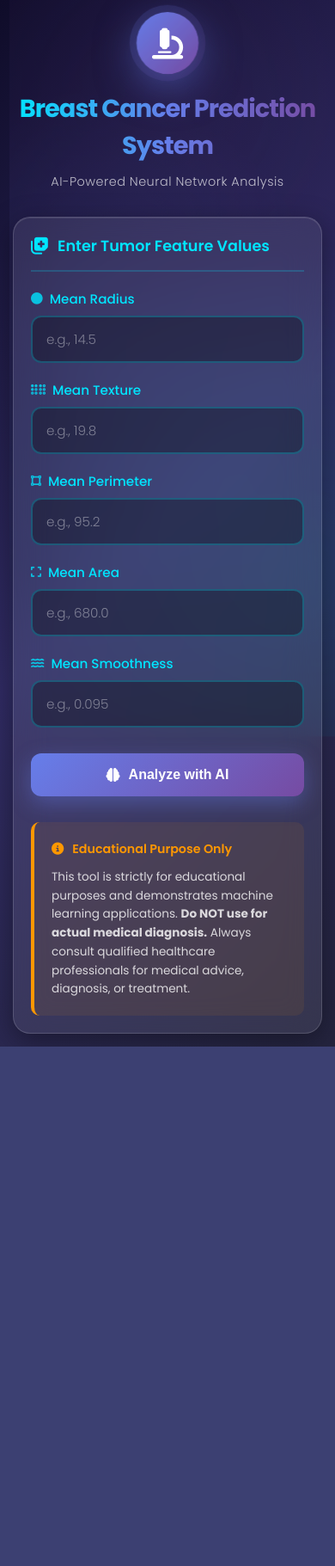
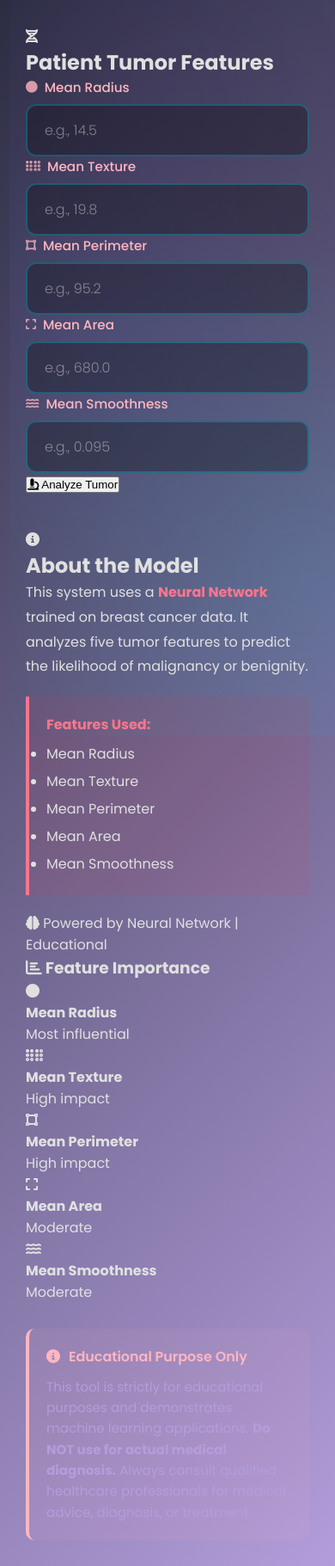
Before and after one commit to Ayinachiso/Breast-Cancer-Prediction-System-Project, a Flask app: page / in a window 390 px wide. Shown: the whole page at 86% size. Before the commit the page ends 1217 px from the top, so only its background shows below. Run offline with Flask 3, Linux system fonts and the light colour scheme; parts of the project's set-up code (start-up, migrations or seed data) failed here and were passed over.

Commit message:
Initial commit

```diff
--- a/static/style.css
+++ b/static/style.css
@@ -5,20 +5,25 @@
 
 /* === ROOT VARIABLES === */
 :root {
-    /* Color Gradients */
-    --primary-gradient: linear-gradient(135deg, #667eea 0%, #764ba2 100%);
-    --success-gradient: linear-gradient(135deg, #11998e 0%, #38ef7d 100%);
-    --danger-gradient: linear-gradient(135deg, #eb3349 0%, #f45c43 100%);
-    --dark-gradient: linear-gradient(135deg, #0f0c29 0%, #302b63 50%, #24243e 100%);
+    /* Color Gradients - Breast Cancer Theme */
+    --primary-gradient: linear-gradient(135deg, #ffb6c1 0%, #b39ddb 100%);
+    --success-gradient: linear-gradient(135deg, #43e97b 0%, #38f9d7 100%);
+    --danger-gradient: linear-gradient(135deg, #ff758c 0%, #ff7eb3 100%);
+    --dark-gradient: linear-gradient(135deg, #2b2d42 0%, #b39ddb 100%);
 
     /* Colors */
-    --primary-color: #667eea;
-    --accent-color: #00e5ff;
-    --success-color: #38ef7d;
-    --danger-color: #f45c43;
+    --primary-color: #b39ddb;
+    --accent-color: #ffb6c1;
+    --success-color: #43e97b;
+    --danger-color: #ff758c;
     --warning-color: #ff9800;
+    --benign-pink: #ffb6c1;
+    --malignant-purple: #b39ddb;
+    --benign-gradient: linear-gradient(135deg, #ffb6c1 0%, #43e97b 100%);
+    --malignant-gradient: linear-gradient(135deg, #b39ddb 0%, #ff758c 100%);
 
     /* Spacing */
+    --spacing-xs: 6px;
     --spacing-sm: 10px;
     --spacing-md: 20px;
     --spacing-lg: 30px;
@@ -74,7 +79,7 @@ body::before {
 /* === HEADER SECTION === */
 .header {
     text-align: center;
-    margin-bottom: var(--spacing-lg);
+    margin-bottom: var(--spacing-xl);
     z-index: 1;
     animation: fadeInDown 0.8s ease-out;
 }
@@ -166,22 +171,23 @@ h1 {
     letter-spacing: 0.5px;
 }
 
-/* === MAIN CONTAINER === */
-.container {
-    /* Glassmorphism effect */
-    background: rgba(255, 255, 255, 0.08);
-    border-radius: 20px;
-    box-shadow:
-        0 8px 32px rgba(0, 0, 0, 0.37),
-        inset 0 1px 0 rgba(255, 255, 255, 0.1);
-    backdrop-filter: blur(20px);
-    -webkit-backdrop-filter: blur(20px);
-    border: 1px solid rgba(255, 255, 255, 0.15);
-    padding: var(--spacing-xl);
-    max-width: 650px;
-    width: 100%;
+/* === MAIN CONTENT GRID === */
+.main-content {
+    display: grid;
+    grid-template-columns: 1fr 1fr;
+    gap: var(--spacing-xl);
+    max-width: 1200px;
+    margin: 0 auto;
+    padding: var(--spacing-lg);
+    position: relative;
     z-index: 1;
-    animation: fadeInUp 0.8s ease-out;
+}
+
+@media (max-width: 968px) {
+    .main-content {
+        grid-template-columns: 1fr;
+        padding: var(--spacing-md);
+    }
 }
 
 @keyframes fadeInUp {
@@ -291,21 +297,21 @@ input[type="number"]:hover {
 /* === SUBMIT BUTTON === */
 .btn-submit {
     width: 100%;
-    padding: 18px;
+    padding: 28px 0;
     background: var(--primary-gradient);
     color: white;
-    font-weight: 600;
+    font-weight: 700;
     border: none;
-    border-radius: 12px;
-    font-size: 1.15em;
+    border-radius: 16px;
+    font-size: 1.45em;
     cursor: pointer;
     transition: all 0.3s cubic-bezier(0.4, 0, 0.2, 1);
-    box-shadow: 0 8px 25px rgba(102, 126, 234, 0.4);
+    box-shadow: 0 12px 35px rgba(255, 182, 193, 0.4);
     display: flex;
     align-items: center;
     justify-content: center;
-    gap: var(--spacing-sm);
-    margin-top: var(--spacing-lg);
+    gap: var(--spacing-md);
+    margin-top: var(--spacing-xl);
     position: relative;
     overflow: hidden;
 }
@@ -566,112 +675,43 @@ input[type="number"]:hover {
 .disclaimer {
     margin-top: var(--spacing-lg);
     padding: var(--spacing-md);
-    background: rgba(255, 152, 0, 0.08);
-    border-left: 4px solid var(--warning-color);
+    background: rgba(255, 182, 193, 0.08);
+    border-left: 4px solid var(--accent-color);
     border-radius: 10px;
-    font-size: 0.85em;
-    color: rgba(255, 255, 255, 0.8);
+    font-size: 0.95em;
+    color: #b39ddb;
     line-height: 1.6;
 }
-
-/* === DISCLAIMER TITLE === */
 .disclaimer-title {
     display: flex;
     align-items: center;
     gap: var(--spacing-sm);
     font-weight: 600;
-    color: var(--warning-color);
+    color: var(--accent-color);
     margin-bottom: var(--spacing-sm);
     font-size: 1.05em;
 }
-
 .disclaimer p {
     margin: 0;
 }
 
 /* === RESPONSIVE DESIGN === */
 
-/* Tablets and smaller laptops */
 @media (max-width: 768px) {
-    h1 {
-        font-size: 2.2em;
+    .main-content {
+        grid-template-columns: 1fr;
+        padding: var(--spacing-md);
     }
-
-    .subtitle {
-        font-size: 1em;
-    }
-
-    .container {
-        padding: 25px;
-    }
-
-    .logo-icon {
-        width: 70px;
-        height: 70px;
-    }
-
-    .logo-icon i {
-        font-size: 35px;
-    }
-
-    .result-status {
-        font-size: 1.8em;
-    }
-
-    .confidence-value {
-        font-size: 2.8em;
-    }
-
-    .result-icon {
-        width: 60px;
-        height: 60px;
-        font-size: 30px;
+    .result-content {
+        padding: var(--spacing-lg);
     }
 }
-
-/* Mobile devices */
 @media (max-width: 480px) {
-    body {
-        padding: 15px;
+    .main-content {
+        padding: var(--spacing-sm);
     }
-
-    h1 {
-        font-size: 1.8em;
-    }
-
-    .subtitle {
-        font-size: 0.9em;
-    }
-
-    .container {
-        padding: 20px;
-    }
-
-    .section-title {
-        font-size: 1.1em;
-    }
-
-    input[type="number"] {
-        padding: 14px 16px;
-        font-size: 0.95em;
-    }
-
-    .btn-submit {
-        padding: 16px;
-        font-size: 1em;
-    }
-
-    .result-header {
-        flex-direction: column;
-        text-align: center;
-    }
-
-    .result-status {
-        font-size: 1.6em;
-    }
-
-    .confidence-value {
-        font-size: 2.5em;
+    .result-content {
+        padding: var(--spacing-md);
     }
 }
 
--- a/templates/index.html
+++ b/templates/index.html
@@ -31,178 +31,41 @@
     <link rel="stylesheet" href="{{ url_for('static', filename='style.css') }}">
 </head>
 <body>
-    <!-- ============================================
-         HEADER SECTION
-         Contains logo, title, and subtitle
-         ============================================ -->
-    <div class="header">
-        <!-- Animated Logo Icon -->
-        <div class="logo-icon">
+
+    <div class="container main-content">
+        <!-- Left Column: Input Form -->
+        <div class="card">
+            <div class="card-header">
+                <i class="fas fa-dna"></i>
+                <h2>Patient Tumor Features</h2>
+            </div>
+            <form action="/generate_prediction" method="post" id="predictionForm">
+                <div class="form-group">
+                    <label for="mean_radius"><i class="fas fa-circle"></i> Mean Radius</label>
+                    <input type="number" step="any" name="mean_radius" id="mean_radius" class="form-control" placeholder="e.g., 14.5" required>
+                </div>
+                <div class="form-group">
+                    <label for="mean_texture"><i class="fas fa-braille"></i> Mean Texture</label>
+                    <input type="number" step="any" name="mean_texture" id="mean_texture" class="form-control" placeholder="e.g., 19.8" required>
+                </div>
+                <div class="form-group">
+                    <label for="mean_perimeter"><i class="fas fa-vector-square"></i> Mean Perimeter</label>
+                    <input type="number" step="any" name="mean_perimeter" id="mean_perimeter" class="form-control" placeholder="e.g., 95.2" required>
+                </div>
+                <div class="form-group">
+                    <label for="mean_area"><i class="fas fa-expand"></i> Mean Area</label>
+                    <input type="number" step="any" name="mean_area" id="mean_area" class="form-control" placeholder="e.g., 680.0" required>
+                </div>
+                <div class="form-group">
+                    <label for="mean_smoothness"><i class="fas fa-water"></i> Mean Smoothness</label>
+                    <input type="number" step="any" name="mean_smoothness" id="mean_smoothness" class="form-control" placeholder="e.g., 0.095" required>
+                </div>
+                <button type="submit" class="btn btn-primary btn-block" id="predictBtn">
                     <i class="fas fa-microscope"></i>
-        </div>
-
-        <!-- Main Title -->
-        <h1>Breast Cancer Prediction System</h1>
-
-        <!-- Subtitle -->
-        <p class="subtitle">AI-Powered Neural Network Analysis</p>
-    </div>
-
-    <!-- ============================================
-         MAIN CONTAINER
-         Contains the prediction form and results
-         ============================================ -->
-    <div class="container">
-        <!-- Section Title -->
-        <div class="section-title">
-            <i class="fas fa-notes-medical"></i>
-            <span>Enter Tumor Feature Values</span>
-        </div>
-
-        <!-- ============================================
-             PREDICTION FORM
-             Collects 5 tumor features for analysis
-             ============================================ -->
-        <form action="/generate_prediction" method="post" id="predictionForm">
-
-            <!-- Input Field 1: Mean Radius -->
-            <div class="input-group">
-                <label for="mean_radius">
-                    <i class="fas fa-circle"></i>
-                    Mean Radius
-                </label>
-                <input
-                    type="number"
-                    step="any"
-                    name="mean_radius"
-                    id="mean_radius"
-                    placeholder="e.g., 14.5"
-                    required
-                    aria-label="Mean Radius of tumor">
-            </div>
-
-            <!-- Input Field 2: Mean Texture -->
-            <div class="input-group">
-                <label for="mean_texture">
-                    <i class="fas fa-braille"></i>
-                    Mean Texture
-                </label>
-                <input
-                    type="number"
-                    step="any"
-                    name="mean_texture"
-                    id="mean_texture"
-                    placeholder="e.g., 19.8"
-                    required
-                    aria-label="Mean Texture of tumor">
-            </div>
-
-            <!-- Input Field 3: Mean Perimeter -->
-            <div class="input-group">
-                <label for="mean_perimeter">
-                    <i class="fas fa-vector-square"></i>
-                    Mean Perimeter
-                </label>
-                <input
-                    type="number"
-                    step="any"
-                    name="mean_perimeter"
-                    id="mean_perimeter"
-                    placeholder="e.g., 95.2"
-                    required
-                    aria-label="Mean Perimeter of tumor">
-            </div>
-
-            <!-- Input Field 4: Mean Area -->
-            <div class="input-group">
-                <label for="mean_area">
-                    <i class="fas fa-expand"></i>
-                    Mean Area
-                </label>
-                <input
-                    type="number"
-                    step="any"
-                    name="mean_area"
-                    id="mean_area"
-                    placeholder="e.g., 680.0"
-                    required
-                    aria-label="Mean Area of tumor">
-            </div>
-
-            <!-- Input Field 5: Mean Smoothness -->
-            <div class="input-group">
-                <label for="mean_smoothness">
-                    <i class="fas fa-water"></i>
-                    Mean Smoothness
-                </label>
-                <input
-                    type="number"
-                    step="any"
-                    name="mean_smoothness"
-                    id="mean_smoothness"
-                    placeholder="e.g., 0.095"
-                    required
-                    aria-label="Mean Smoothness of tumor">
-            </div>
-
-            <!-- Submit Button -->
-            <button type="submit" class="btn-submit">
-                <i class="fas fa-brain"></i>
-                <span>Analyze with AI</span>
+                    <span id="btnText">Analyze Tumor</span>
                 </button>
             </form>
 
-        <!-- ============================================
-             RESULT CARD
-             Displays prediction results after analysis
-             Shown only when prediction is available
-             ============================================ -->
-        {% if show_result %}
-        <div class="result-card {{ prediction_type }}" role="alert" aria-live="polite">
-
-            <!-- Result Header: Icon and Status -->
-            <div class="result-header">
-                <!-- Result Icon (changes based on prediction) -->
-                <div class="result-icon">
-                    {% if prediction_type == 'benign' %}
-                        <!-- Checkmark for Benign (Safe) -->
-                        <i class="fas fa-check-circle"></i>
-                    {% else %}
-                        <!-- Warning for Malignant (Danger) -->
-                        <i class="fas fa-exclamation-triangle"></i>
-                    {% endif %}
-                </div>
-
-                <!-- Result Information -->
-                <div class="result-info">
-                    <!-- Prediction Class (Benign/Malignant) -->
-                    <div class="result-status">{{ prediction_class }}</div>
-
-                    <!-- Prediction Description -->
-                    <div class="result-description">{{ prediction_description }}</div>
-                </div>
-            </div>
-
-            <!-- Confidence Score Section -->
-            <div class="result-confidence">
-                <!-- Confidence Label -->
-                <div class="confidence-label">Prediction Confidence</div>
-
-                <!-- Confidence Percentage -->
-                <div class="confidence-value">{{ prediction_confidence }}%</div>
-
-                <!-- Animated Confidence Bar -->
-                <div class="confidence-bar">
-                    <div class="confidence-fill" style="width: {{ prediction_confidence }}%;"></div>
-                </div>
-            </div>
-        </div>
-        {% endif %}
-
-        <!-- ============================================
-             ERROR MESSAGE
-             Displayed when an error occurs
-             ============================================ -->
             {% if error_message %}
             <div class="error-card" role="alert">
                 <i class="fas fa-exclamation-circle"></i>
@@ -211,12 +74,66 @@
                 </div>
             </div>
             {% endif %}
+        </div>
 
-        <!-- ============================================
-             DISCLAIMER
-             Educational purpose warning
-             ============================================ -->
-        <div class="disclaimer">
+        <!-- Right Column: Model Info & Feature Importance -->
+        <div>
+            <div class="card">
+                <div class="card-header">
+                    <i class="fas fa-info-circle"></i>
+                    <h2>About the Model</h2>
+                </div>
+                <p style="color: var(--text-muted); line-height: 1.8;">
+                    This system uses a <strong style="color: var(--danger-color);">Neural Network</strong> trained on breast cancer data. It analyzes five tumor features to predict the likelihood of malignancy or benignity.
+                </p>
+                <div style="margin-top: var(--spacing-md); padding: var(--spacing-md); background: rgba(235, 51, 73, 0.08); border-radius: var(--radius-md); border-left: 4px solid var(--danger-color);">
+                    <strong style="color: var(--danger-color);">Features Used:</strong>
+                    <ul style="margin-top: var(--spacing-xs); color: var(--text-muted); line-height: 2;">
+                        <li>Mean Radius</li>
+                        <li>Mean Texture</li>
+                        <li>Mean Perimeter</li>
+                        <li>Mean Area</li>
+                        <li>Mean Smoothness</li>
+                    </ul>
+                </div>
+                <div class="model-badge" style="margin-top: var(--spacing-md);">
+                    <i class="fas fa-brain"></i> Powered by Neural Network | Educational
+                </div>
+            </div>
+            <div class="info-section mt-2">
+                <h3>
+                    <i class="fas fa-chart-bar"></i>
+                    Feature Importance
+                </h3>
+                <div class="info-grid">
+                    <div class="info-card">
+                        <i class="fas fa-circle"></i>
+                        <h4>Mean Radius</h4>
+                        <p>Most influential</p>
+                    </div>
+                    <div class="info-card">
+                        <i class="fas fa-braille"></i>
+                        <h4>Mean Texture</h4>
+                        <p>High impact</p>
+                    </div>
+                    <div class="info-card">
+                        <i class="fas fa-vector-square"></i>
+                        <h4>Mean Perimeter</h4>
+                        <p>High impact</p>
+                    </div>
+                    <div class="info-card">
+                        <i class="fas fa-expand"></i>
+                        <h4>Mean Area</h4>
+                        <p>Moderate</p>
+                    </div>
+                    <div class="info-card">
+                        <i class="fas fa-water"></i>
+                        <h4>Mean Smoothness</h4>
+                        <p>Moderate</p>
+                    </div>
+                </div>
+            </div>
+            <div class="disclaimer mt-2">
                 <div class="disclaimer-title">
                     <i class="fas fa-info-circle"></i>
                     Educational Purpose Only
@@ -229,32 +146,62 @@
             </div>
         </div>
 
+        <!-- Result Modal (inspired by Titanic UI) -->
+        <div id="resultModal" class="result-modal{% if show_result %} active{% endif %}">
+            <div class="result-content">
+                <button class="result-close" onclick="closeResultModal()">
+                    <i class="fas fa-times"></i>
+                </button>
+                {% if show_result %}
+                <div class="result-icon {% if prediction_type == 'benign' %}benign{% else %}malignant{% endif %}">
+                    {% if prediction_type == 'benign' %}
+                        <i class="fas fa-heartbeat"></i>
+                    {% else %}
+                        <i class="fas fa-ribbon"></i>
+                    {% endif %}
+                </div>
+                <h2 class="result-title {% if prediction_type == 'benign' %}benign{% else %}malignant{% endif %}">
+                    {{ prediction_class|upper }}
+                </h2>
+                <div class="result-description">{{ prediction_description }}</div>
+                <div class="result-confidence">
+                    <div class="confidence-label">Prediction Confidence</div>
+                    <div class="confidence-value">{{ prediction_confidence }}%</div>
+                    <div class="confidence-bar">
+                        <div class="confidence-fill" style="width: {{ prediction_confidence }}%;"></div>
+                    </div>
+                </div>
+                {% endif %}
+            </div>
+        </div>
+    </div>
+
     <!-- ============================================
          JAVASCRIPT
          Optional: Add smooth scrolling to results
          ============================================ -->
     <script>
-        // Smooth scroll to result card when it appears
+        // Modal logic for result display
+        function closeResultModal() {
+            document.getElementById('resultModal').classList.remove('active');
+            document.body.style.overflow = 'auto';
+        }
+        // Show modal if result is present
         document.addEventListener('DOMContentLoaded', function() {
-            const resultCard = document.querySelector('.result-card');
-            if (resultCard) {
-                // Smooth scroll to result after a brief delay
-                setTimeout(() => {
-                    resultCard.scrollIntoView({
-                        behavior: 'smooth',
-                        block: 'center'
-                    });
-                }, 300);
+            const modal = document.getElementById('resultModal');
+            if (modal && modal.classList.contains('active')) {
+                document.body.style.overflow = 'hidden';
             }
         });
-
-        // Form validation feedback
+        // Close modal on Escape key
+        document.addEventListener('keydown', function(e) {
+            if (e.key === 'Escape') closeResultModal();
+        });
+        // Loading state for button
         const form = document.getElementById('predictionForm');
         if (form) {
             form.addEventListener('submit', function(e) {
-                // Add loading state to button
-                const submitBtn = this.querySelector('.btn-submit');
-                const originalText = submitBtn.innerHTML;
+                const submitBtn = document.getElementById('predictBtn');
                 submitBtn.innerHTML = '<i class="fas fa-spinner fa-spin"></i> <span>Analyzing...</span>';
                 submitBtn.disabled = true;
             });
```
Also changed, not shown: other parts of static/style.css (+130 -27 lines). Lines whose indentation alone changed are shown as unchanged.
